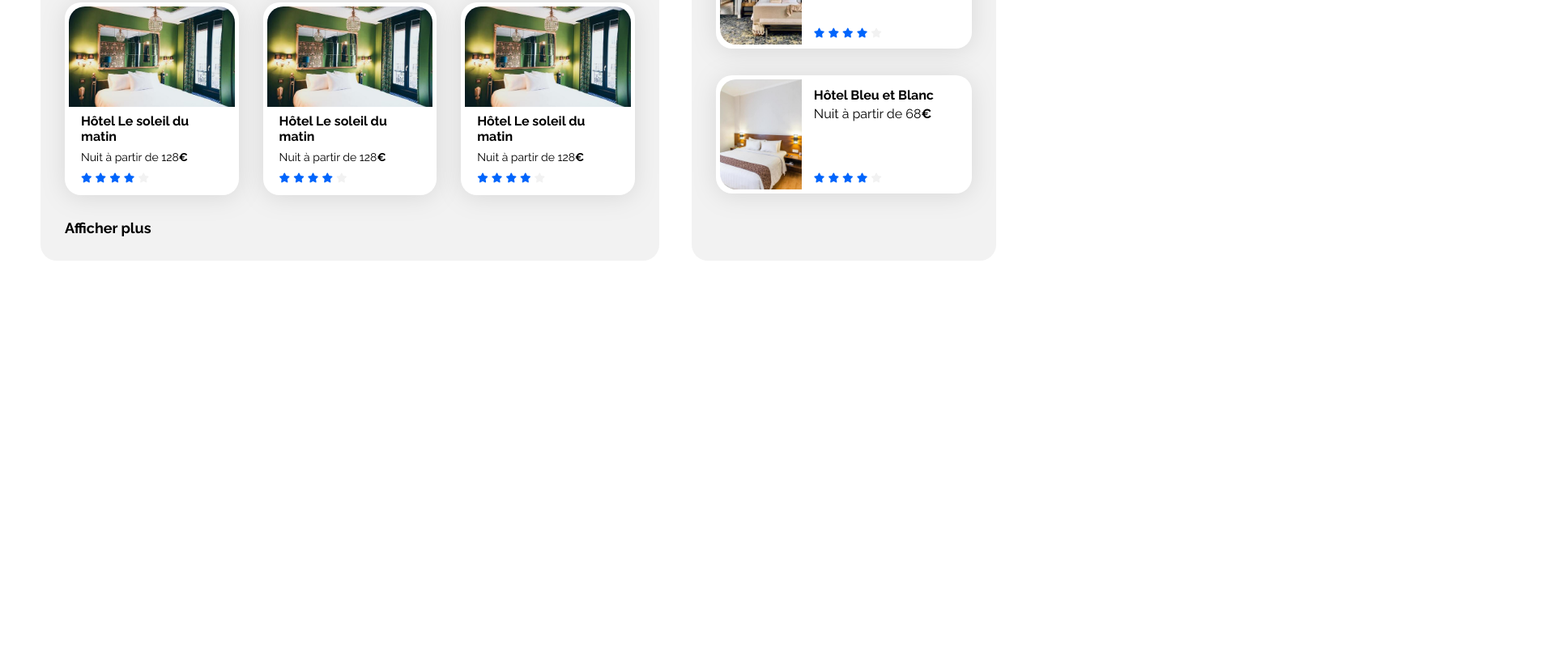
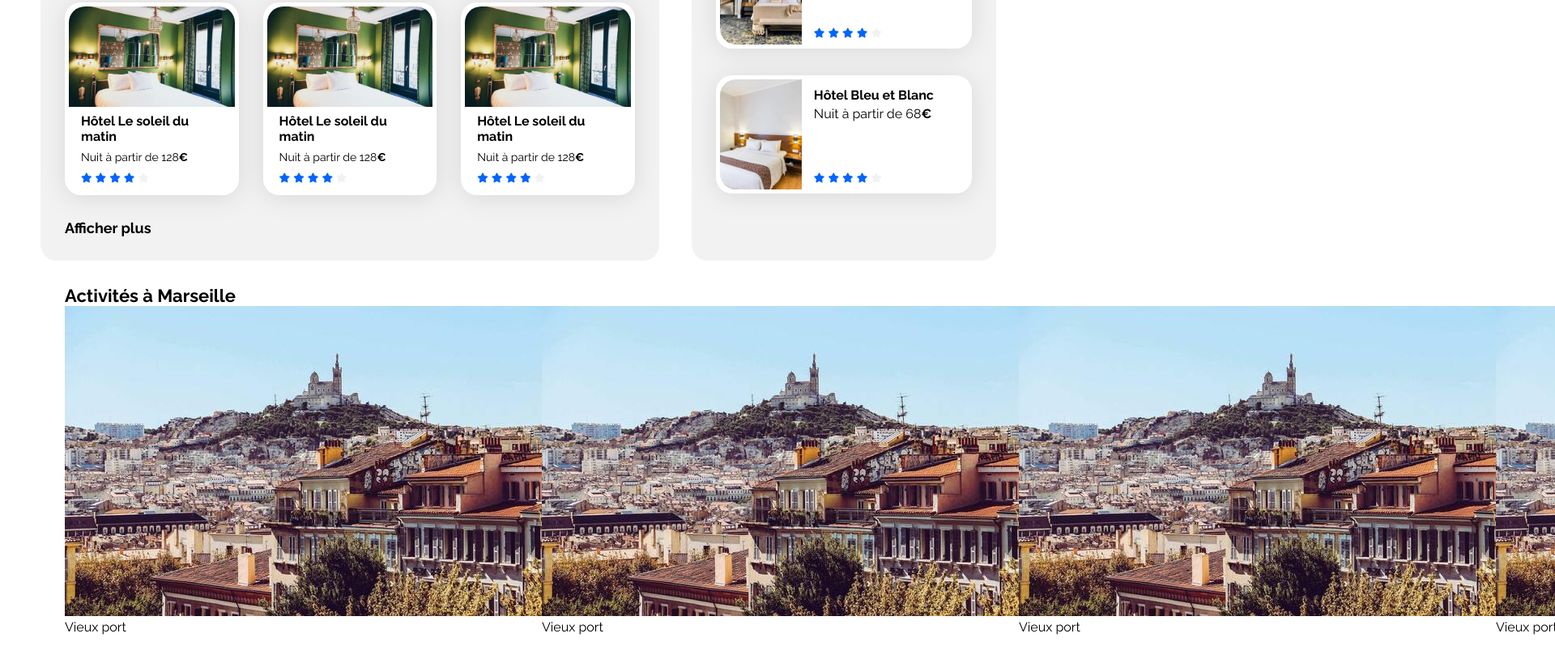
Before and after one commit to NicolasBauerV/books-agency-OC, a plain HTML site: page index.html in a window 1280 px wide. Shown: the part 756-1570 px from the top of the page at 81% size, 1920 px wide, since content can reach past the window. Before the commit the page ends 1078 px from the top, so only its background shows below. Drawn offline with Linux system fonts and the light colour scheme.

Commit message:
going to develop activities section

```diff
--- a/css/style.css
+++ b/css/style.css
@@ -353,6 +353,25 @@ a {
     margin-bottom: 5px;
 }
 
+/* Activités */
+
+.activities {
+    display: flex;
+    flex-direction: column;
+    padding: 30px;
+}
+
+.activities-title h2 {
+    font-size: 22px;
+    font-weight: bold;
+}
+
+.activity-container {
+    display: flex;
+}
+
+
+
 
 /* Le code ci-dessous correspond à la version responsive uniquement */
 
--- a/index.html
+++ b/index.html
@@ -544,6 +544,29 @@
                         </div>
                     </section>
                 </div>
+                <section class="activities">
+                    <div class="activities-title">
+                        <h2>Activités à Marseille</h2>
+                    </div>
+                    <div class="activity-container">
+                        <div class="activity-card">
+                            <img src="./images/activites/florian-wehde.jpg" alt="">
+                            <p>Vieux port</p>
+                        </div>
+                        <div class="activity-card">
+                            <img src="./images/activites/florian-wehde.jpg" alt="">
+                            <p>Vieux port</p>
+                        </div>
+                        <div class="activity-card">
+                            <img src="./images/activites/florian-wehde.jpg" alt="">
+                            <p>Vieux port</p>
+                        </div>
+                        <div class="activity-card">
+                            <img src="./images/activites/florian-wehde.jpg" alt="">
+                            <p>Vieux port</p>
+                        </div>
+                    </div>
+                </section>
             </main>
             <footer></footer>
         </div>
```
